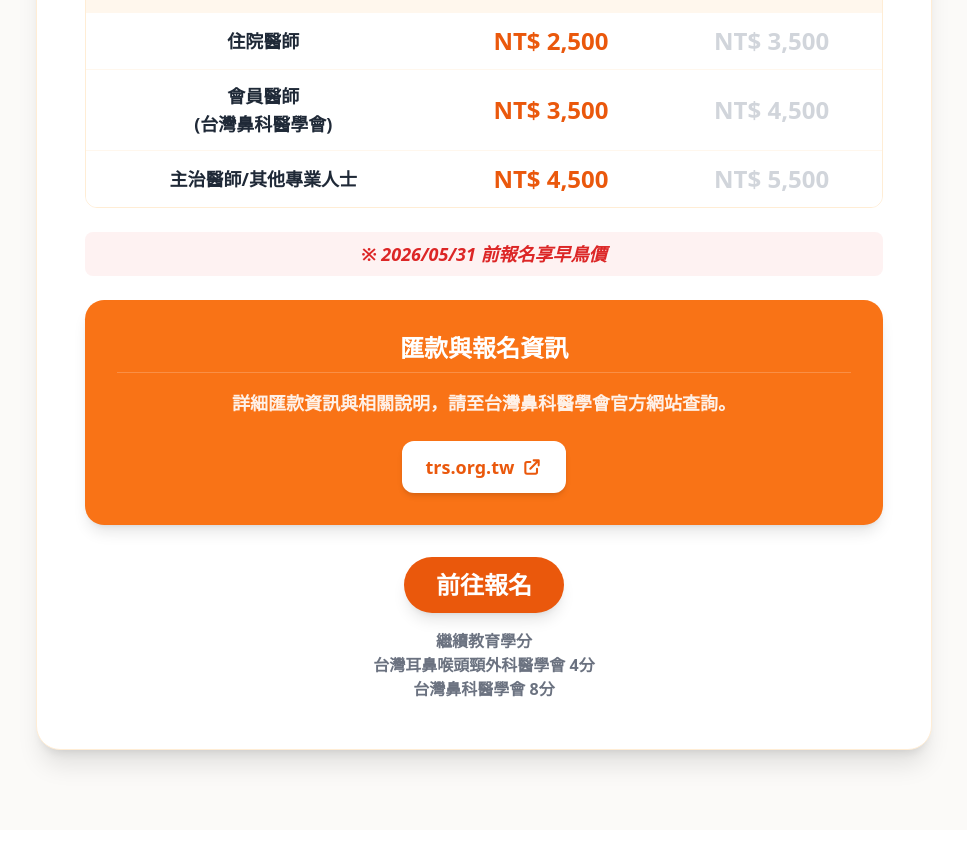
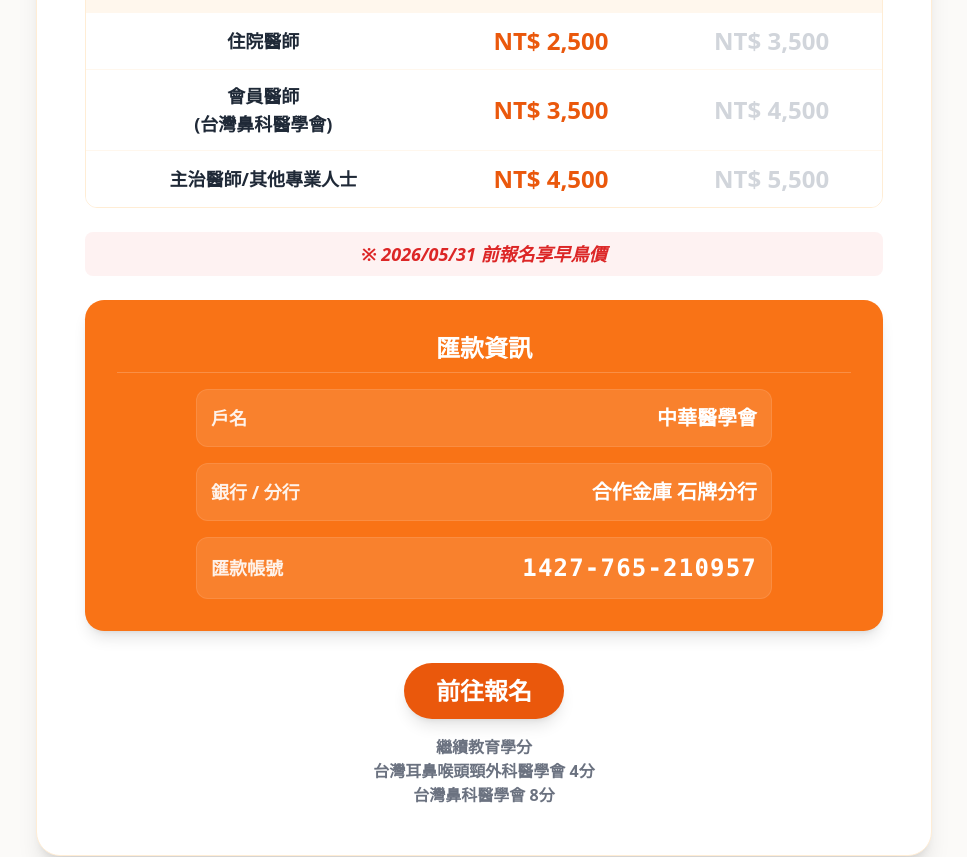
Before and after one commit to swordvghtpe/SWORD, a React (Vite) app: page / in a window 1280 px wide. Shown: the part 6766-7623 px from the top of the page, without its empty margins (156-1123 px from the left). Built offline with nearby package versions, Linux system fonts and the light colour scheme.

Commit message:
refactor: update registration component and remove CI/CD config
- Implement tab-based view for domestic registration.
- Remove outdated GitHub Actions workflow file.

```diff
--- a/components/Registration.tsx
+++ b/components/Registration.tsx
@@ -173,28 +173,55 @@ const Registration: React.FC = () => {
                 {t('※ 2026/05/31 前報名享早鳥價', '※ Early-bird through May 31, 2026.')}
             </p>
 
-            <div className="bg-[#f97316] p-6 md:p-8 rounded-[1.2rem] text-white shadow-lg mb-8 text-center flex flex-col items-center">
-              <h4 className="text-base md:text-2xl font-black border-b border-white/20 pb-2 mb-4 w-full whitespace-nowrap">
-                {t('匯款與報名資訊', 'Remittance & Registration Info')}
-              </h4>
-              <p className="text-xs md:text-lg font-bold opacity-90 mb-6 max-w-xl leading-relaxed">
-                {t(
-                  '詳細匯款資訊與相關說明，請至台灣鼻科醫學會官方網站查詢。',
-                  'For detailed remittance information and instructions, please visit the official website of the Taiwan Rhinology Society.'
-                )}
-              </p>
-              <a
-                href="https://trs.org.tw/"
-                target="_blank"
-                rel="noopener noreferrer"
-                className="inline-flex items-center gap-2 bg-white hover:bg-orange-50 text-orange-600 font-extrabold px-6 py-3 rounded-xl text-xs md:text-lg shadow-md hover:shadow-lg transition-all active:scale-95 duration-200"
-              >
-                <span>trs.org.tw</span>
-                <svg className="w-4 h-4 md:w-5 md:h-5" fill="none" stroke="currentColor" viewBox="0 0 24 24">
-                  <path strokeLinecap="round" strokeLinejoin="round" strokeWidth="2.5" d="M10 6H6a2 2 0 00-2 2v10a2 2 0 002 2h10a2 2 0 002-2v-4M14 4h6m0 0v6m0-6L10 14" />
-                </svg>
-              </a>
-            </div>
+            {activeTab === 'domestic' ? (
+              <div className="bg-[#f97316] p-6 md:p-8 rounded-[1.2rem] text-white shadow-lg mb-8">
+                <h4 id="remittance-title-domestic" className="text-sm md:text-2xl font-black border-b border-white/20 pb-2 mb-4 whitespace-nowrap text-center">
+                  {t('匯款資訊', 'Remittance Info')}
+                </h4>
+                <div className="grid grid-cols-1 gap-4 text-xs md:text-lg text-left max-w-xl mx-auto">
+                  <div className="flex flex-col sm:flex-row sm:items-center justify-between p-3.5 bg-white/10 rounded-xl border border-white/10">
+                    <span className="opacity-90 font-bold">{t('戶名', 'Account Name')}</span>
+                    <span className="font-black text-sm md:text-xl mt-1 sm:mt-0">{t('中華醫學會', 'Chinese Medical Association')}</span>
+                  </div>
+                  <div className="flex flex-col sm:flex-row sm:items-center justify-between p-3.5 bg-white/10 rounded-xl border border-white/10">
+                    <span className="opacity-90 font-bold">{t('銀行 / 分行', 'Bank / Branch')}</span>
+                    <span className="font-black text-sm md:text-xl mt-1 sm:mt-0">{t('合作金庫 石牌分行', 'Taiwan Cooperative Bank, Shipai Branch')}</span>
+                  </div>
+                  <div className="flex flex-col sm:flex-row sm:items-center justify-between p-3.5 bg-white/10 rounded-xl border border-white/10">
+                    <span className="opacity-90 font-bold">{t('匯款帳號', 'Account Number')}</span>
+                    <span className="font-mono font-black text-base md:text-2xl mt-1 sm:mt-0 tracking-wider">1427-765-210957</span>
+                  </div>
+                </div>
+              </div>
+            ) : (
+              <div className="bg-[#f97316] p-6 md:p-8 rounded-[1.2rem] text-white shadow-lg mb-8">
+                <h4 id="remittance-title-intl" className="text-sm md:text-2xl font-black border-b border-white/20 pb-2 mb-4 whitespace-nowrap text-center">
+                  Foreign Remittance▼
+                </h4>
+                <div className="grid grid-cols-1 gap-4 text-xs md:text-base text-left max-w-xl mx-auto">
+                  <div className="flex flex-col sm:flex-row sm:items-center justify-between p-3.5 bg-white/10 rounded-xl border border-white/10">
+                    <span className="opacity-90 font-bold">Swift Code</span>
+                    <span className="font-mono font-black text-sm md:text-lg mt-1 sm:mt-0 tracking-wider">TACBTWTP</span>
+                  </div>
+                  <div className="flex flex-col sm:flex-row sm:items-center justify-between p-3.5 bg-white/10 rounded-xl border border-white/10">
+                    <span className="opacity-90 font-bold">Bank Name</span>
+                    <span className="font-black text-sm md:text-lg mt-1 sm:mt-0">Taiwan Cooperative Bank Taida Branch</span>
+                  </div>
+                  <div className="flex flex-col sm:flex-row sm:items-start justify-between p-3.5 bg-white/10 rounded-xl border border-white/10">
+                    <span className="opacity-90 font-bold shrink-0">Bank Venue</span>
+                    <span className="font-bold text-xs md:text-sm mt-1 sm:mt-0 text-left sm:text-right md:max-w-[70%]">B1 No.7 Jhongshan S. Rd. Taipei, Taiwan (R.O.C)</span>
+                  </div>
+                  <div className="flex flex-col sm:flex-row sm:items-center justify-between p-3.5 bg-white/10 rounded-xl border border-white/10">
+                    <span className="opacity-90 font-bold">Account Name</span>
+                    <span className="font-black text-sm md:text-lg mt-1 sm:mt-0">Taiwan Rhinology Society</span>
+                  </div>
+                  <div className="flex flex-col sm:flex-row sm:items-center justify-between p-3.5 bg-white/10 rounded-xl border border-white/10">
+                    <span className="opacity-90 font-bold">Account No</span>
+                    <span className="font-mono font-black text-base md:text-xl mt-1 sm:mt-0 tracking-wider">1346-717-036449</span>
+                  </div>
+                </div>
+              </div>
+            )}
 
             <div className="text-center">
                 <button onClick={() => setShowModal(true)} className="bg-orange-600 hover:bg-orange-700 text-white font-black py-3 px-8 rounded-full transition-all shadow-lg text-sm md:text-2xl active:scale-95 whitespace-nowrap">
```
